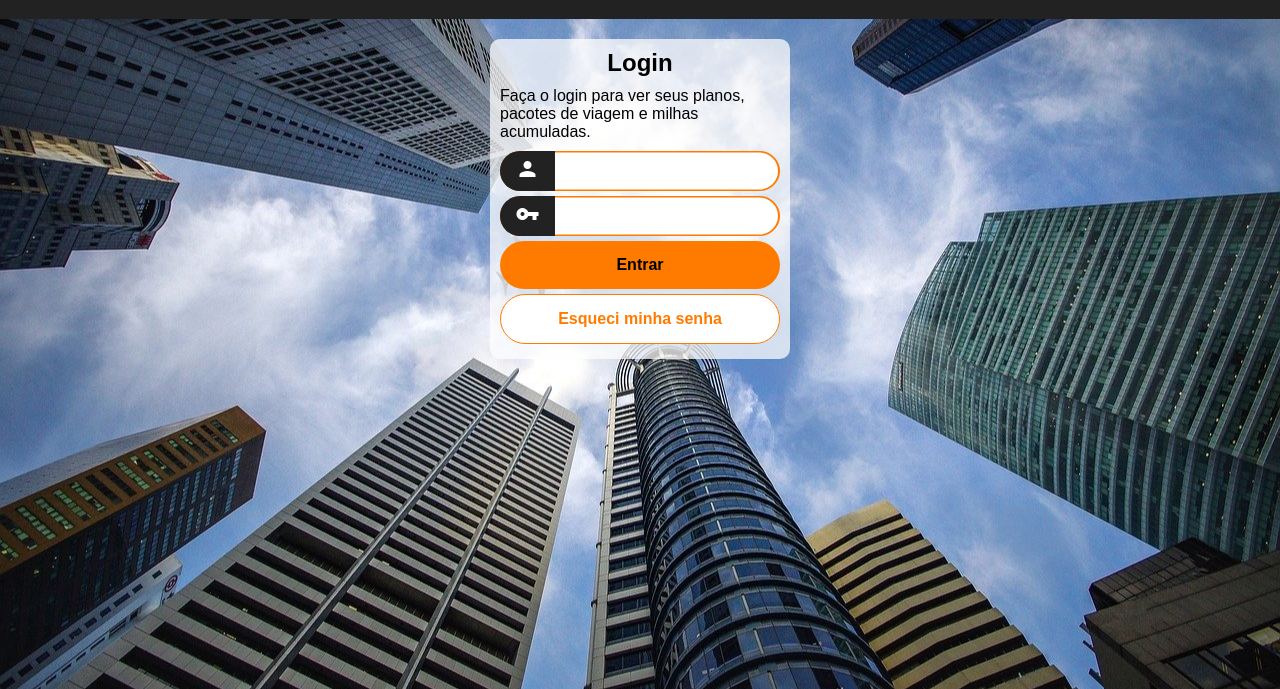
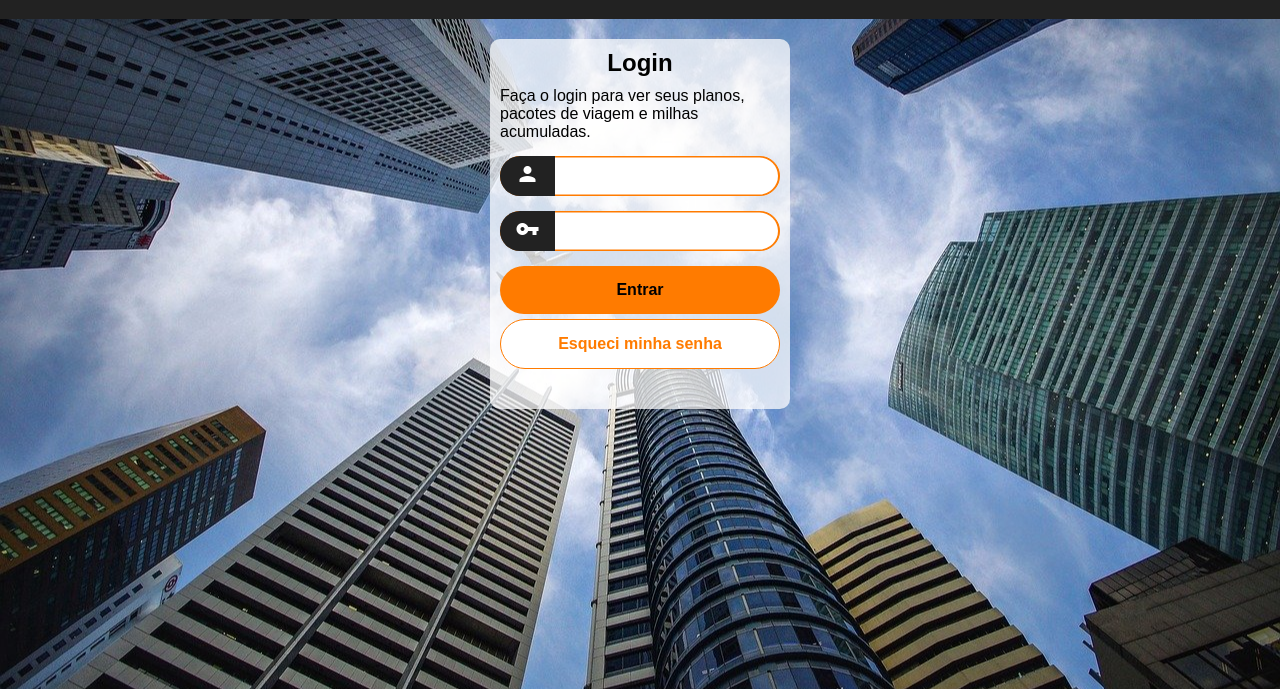
Before and after one commit to andre-f-alves/projeto-dev, a plain HTML site: page site-login/index.html in a window 1280 px wide. Shown: the part 111-800 px from the top of the page. Drawn offline with Linux system fonts and the light colour scheme.

Commit message:
Alterações no projeto

```diff
--- a/site-login/styles/estilo.css
+++ b/site-login/styles/estilo.css
@@ -9,7 +9,6 @@
 
 html, body {
     background: lightskyblue url('../imgs/background.jpg') center center no-repeat;
-    background-size: cover;
     height: 100vh;
     width: 100vw;
 }
@@ -35,14 +34,12 @@ header > p {
 }
 
 main {
-    left: 50%;
     background-color: rgba(255, 255, 255, 0.733);
-    height: 320px;
+    height: 370px;
     width: 300px;
     padding: 10px;
     border-radius: 10px;
-    margin: auto;
-    margin-top: 20px;
+    margin: 20px auto;
 }
 
 #formulario > h2 {
@@ -62,7 +59,7 @@ main {
     padding: 8px;
     border: 1px solid rgb(255, 123, 0);
     border-radius: 50px;
-    margin: 5px 0px;
+    margin: 15px 0px;
 }
 
 #formulario label > span {
```
